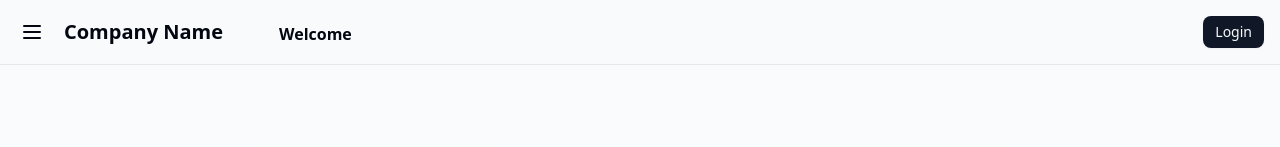
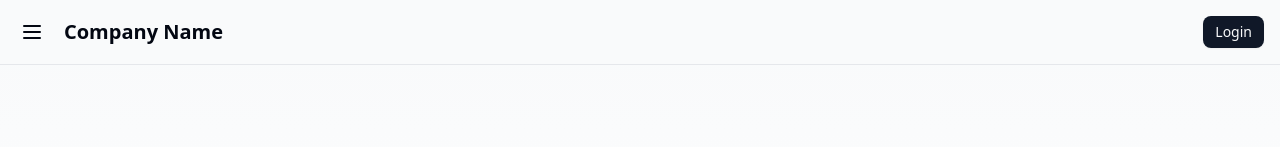
Before and after one commit to kitocole/nextjs-dashboard, a Next.js app: page / in a window 1280 px wide. Shown: the top 147 px of the page. Built offline with nearby package versions, Linux system fonts and the light colour scheme; no server answers.

Commit message:
Remove welcome when not logged in

```diff
--- a/components/layout/Navbar.tsx
+++ b/components/layout/Navbar.tsx
@@ -47,7 +47,7 @@ export function Navbar() {
           Company Name
         </Link>
         <span className="pt-1 pl-10 font-semibold">
-          {isAuthenticated ? `Welcome, ${session?.user?.name?.split(' ')[0]}!` : 'Welcome'}
+          {isAuthenticated ? `Welcome, ${session?.user?.name?.split(' ')[0]}!` : ''}
         </span>
       </div>
 
```
